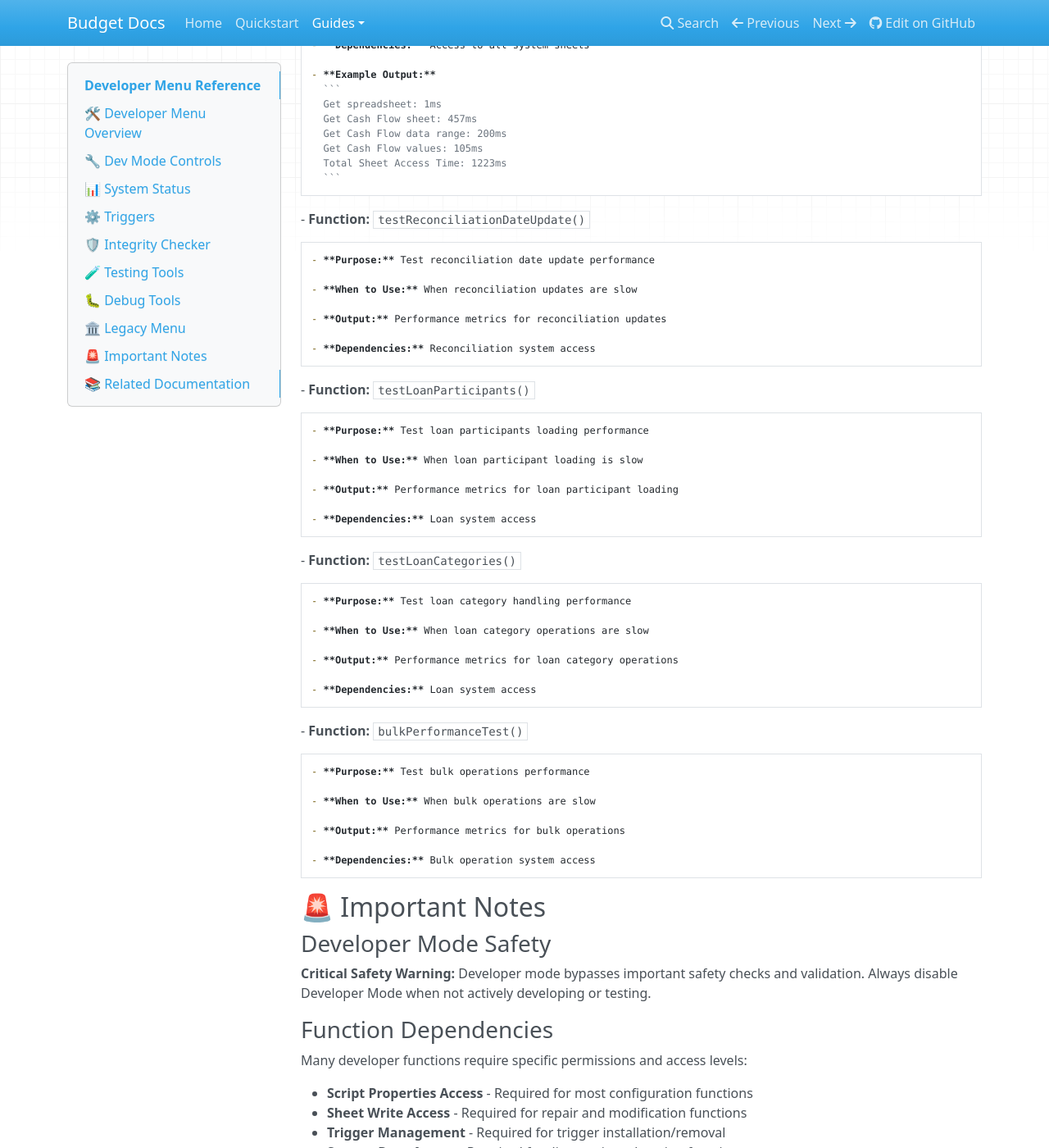
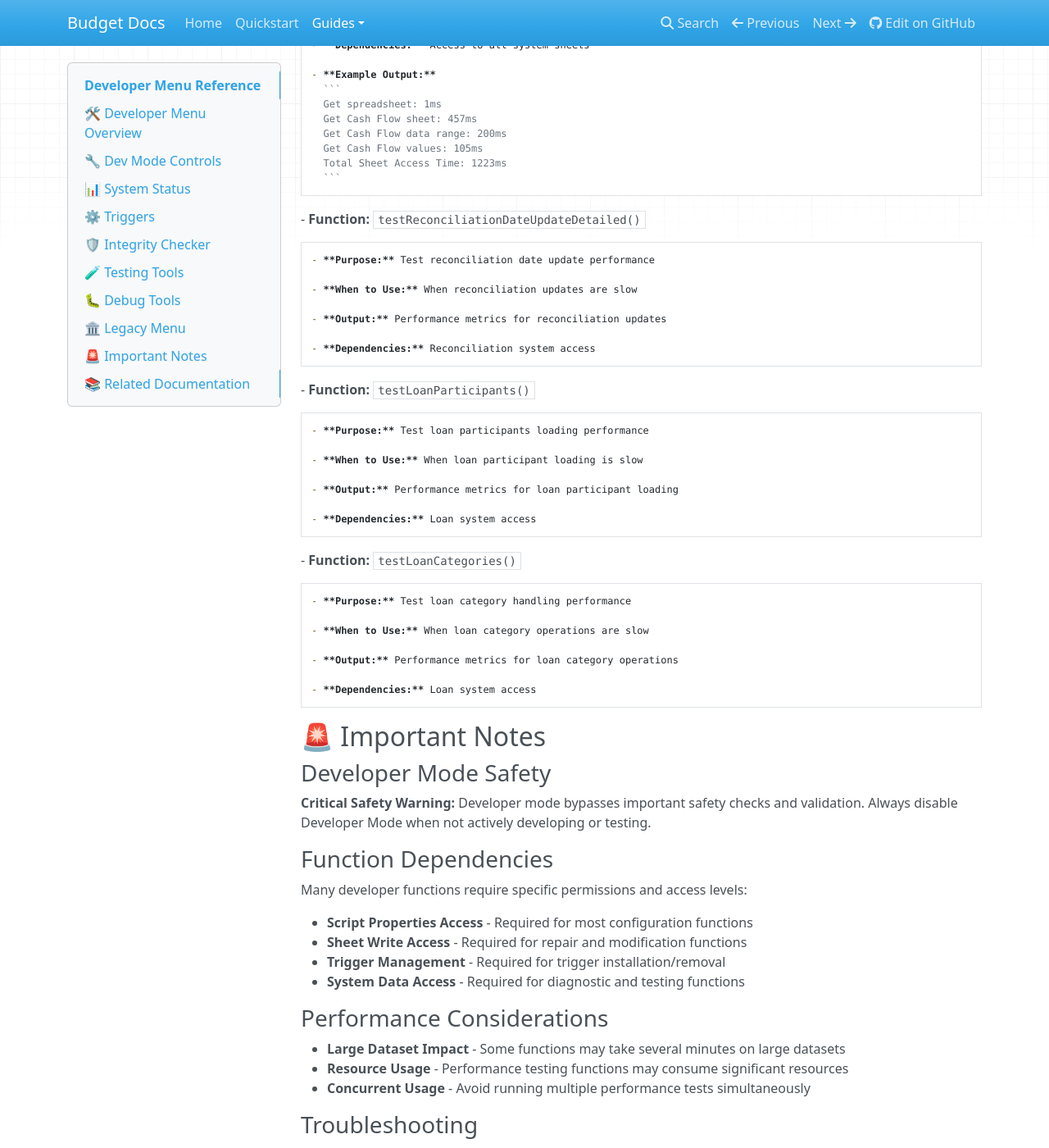
Before and after one commit to griadooss/budget-docs, an MkDocs documentation site: the page built from docs/guides/system/developer-menu.md, in a window 1280 px wide and 1400 px high, scrolled down 9134 px. Shown: the whole window at 82% size. Built offline with MkDocs 1.6.1, drawn with Linux system fonts in a browser that asks for light colours; nearby versions of some CDN libraries.

Commit message:
Fix Developer Menu function name and remove bulkPerformanceTest
- Fix testReconciliationDateUpdate to call correct function testReconciliationDateUpdateDetailed
- Remove bulkPerformanceTest from Developer menu (belongs in dashboard context)
- Update documentation to reflect correct function names
- Developer menu now has 40 standalone functions (down from 41)
- All functions now work independently without requiring specific parameters

Test Results:
- testReconciliationDateUpdateDetailed: ✅ Working - provides detailed reconciliation date diagnostics
- testLoanCategories: ✅ Working - shows 5 loan participants (Aiko, Aki, Elle, John, Other)
- testSheetAccessPerformance: ✅ Working - identified 457ms Cash Flow sheet access bottleneck
- bulkPerformanceTest: ❌ Removed - requires dashboard context and transaction pairs

```diff
--- a/docs/guides/system/developer-menu.md
+++ b/docs/guides/system/developer-menu.md
@@ -586,7 +586,7 @@ The Legacy menu contains advanced developer tools and legacy system functions or
   </Accordion>
 
   <Accordion title="Test Reconciliation Updates" icon="tachometer">
-    - **Function:** `testReconciliationDateUpdate()`
+    - **Function:** `testReconciliationDateUpdateDetailed()`
 
     - **Purpose:** Test reconciliation date update performance
 
@@ -624,18 +624,6 @@ The Legacy menu contains advanced developer tools and legacy system functions or
 
   </Accordion>
 
-  <Accordion title="Bulk Performance Test" icon="tachometer">
-    - **Function:** `bulkPerformanceTest()`
-
-    - **Purpose:** Test bulk operations performance
-
-    - **When to Use:** When bulk operations are slow
-
-    - **Output:** Performance metrics for bulk operations
-
-    - **Dependencies:** Bulk operation system access
-
-  </Accordion>
 </AccordionGroup>
 
 ## 🚨 Important Notes
```
